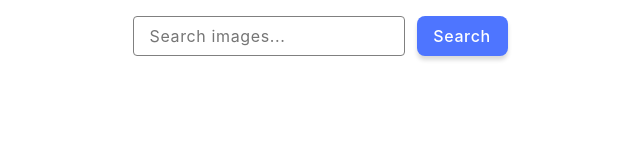
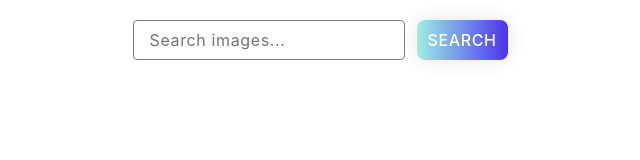
Before and after one commit to MykhailoVobolis/goit-js-hw-12, a website built with Vite: page src/index.html in a window 1280 px wide. Shown: the whole page, without its empty margins (320-960 px from the left). Built offline with nearby package versions, Linux system fonts and the light colour scheme; what simplelightbox would draw is missing.

Commit message:
Search images Pixabay Ready / Modern style

```diff
--- a/src/css/styles.css
+++ b/src/css/styles.css
@@ -21,8 +21,8 @@
   -moz-osx-font-smoothing: grayscale;
   -webkit-text-size-adjust: 100%;
 
-  padding-top: 16px;
-  padding-bottom: 16px;
+  padding-top: 20px;
+  padding-bottom: 24px;
 }
 
 .container {
@@ -63,7 +63,7 @@ input:hover {
 }
 
 input:focus {
-  border-color: #4e75ff;
+  border-color: #4830f0;
 }
 
 .btn-search,
@@ -73,19 +73,27 @@ input:focus {
   width: 91px;
   height: 40px;
   border-radius: 8px;
-  background-color: #4e75ff;
   color: #ffffff;
   font-size: 16px;
   font-weight: 500;
   line-height: 1.5;
   letter-spacing: 0.64px;
   margin-left: 4px;
-  box-shadow: 0px 4px 4px 0px rgba(0, 0, 0, 0.15);
+  text-transform: uppercase;
+  background-image: linear-gradient(
+    to right,
+    #9eefe1 0%,
+    #4830f0 51%,
+    #9eefe1 100%
+  );
+  background-size: 200% auto;
+  box-shadow: 0 0 20px rgba(0, 0, 0, 0.1);
+  transition: 0.5s;
 }
 
 .btn-search:hover,
 .btn-load:hover {
-  background-color: #6c8cff;
+  background-position: right center;
 }
 
 .gallery {
```
